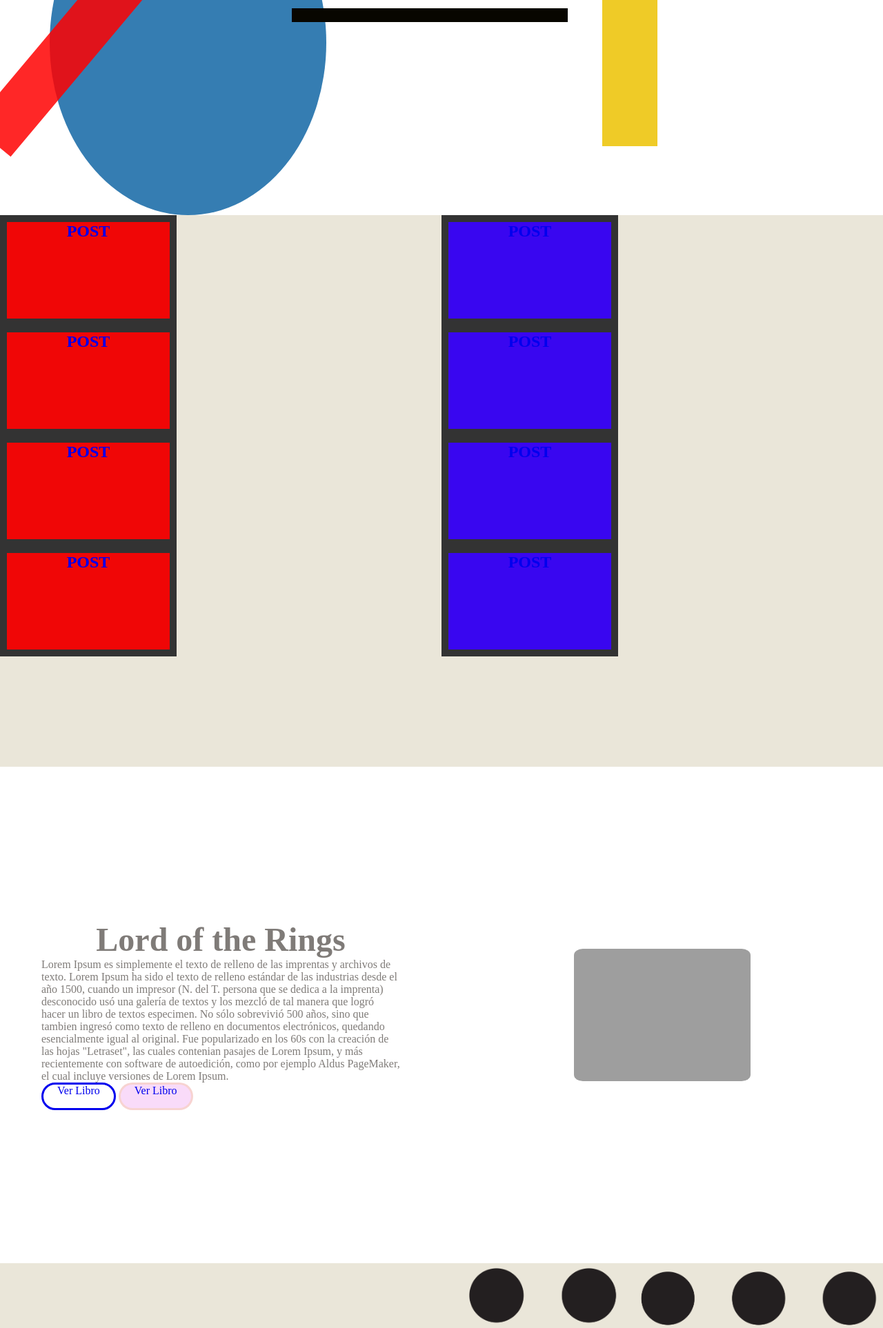
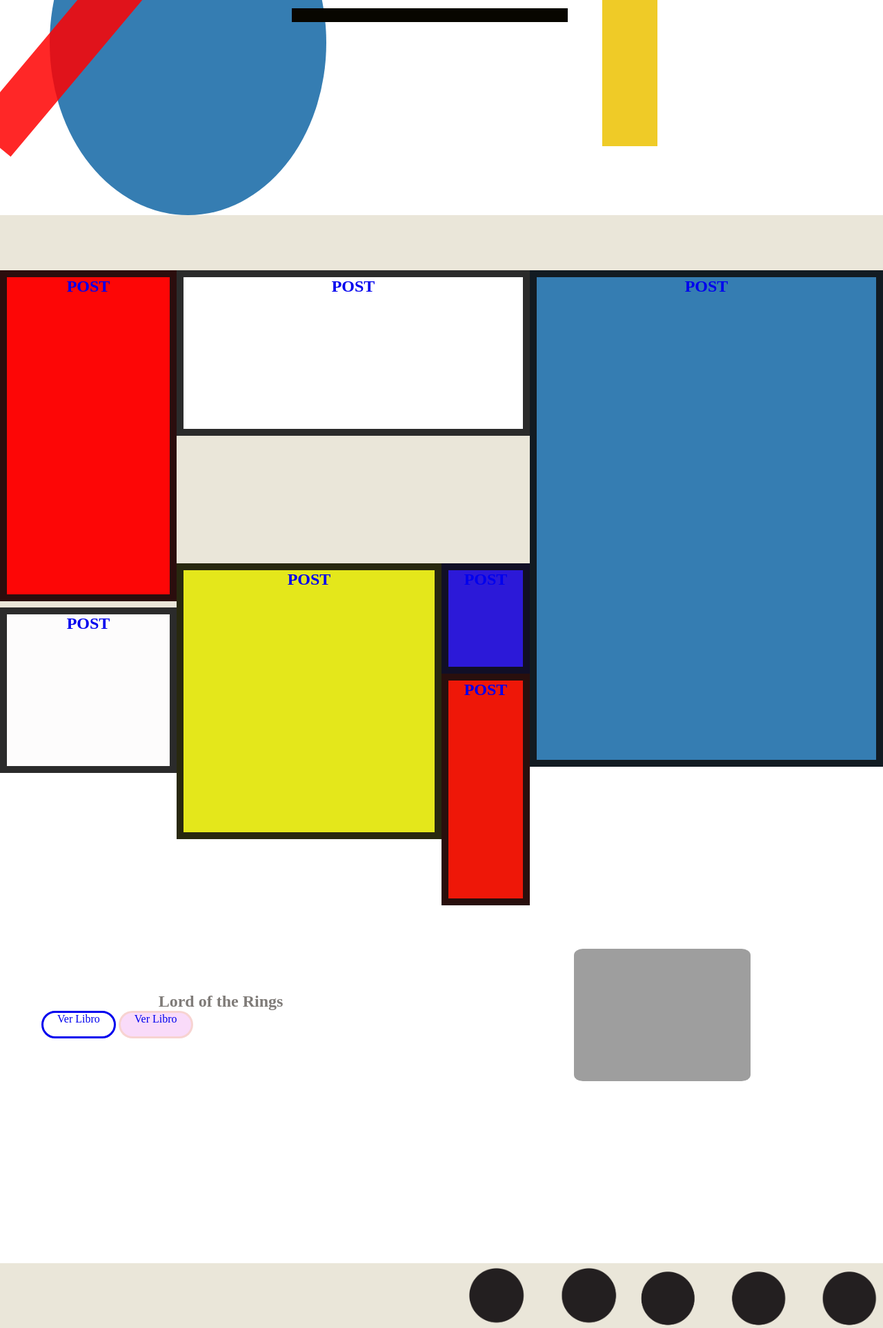
Before and after one commit to noe-mai/Repo-Escrbirnos, a PHP site: page / in a window 1280 px wide. Shown: the part 359-2285 px from the top of the page at 69% size. Run offline with PHP 8.4, Linux system fonts and the light colour scheme; grey boxes are pictures that could not be loaded.

Commit message:
seccion post mas hover e img

```diff
--- a/index.html
+++ b/index.html
@@ -18,8 +18,8 @@
         <nav>
           <ul class="menu">
             <li><a href="#">Home</a></li>
-            <li><a href="#entradas">Entradas</a></li>
-            <li><a href="#recomendame">Recomendame</a></li>
+            <li><a href="#posts">Entradas</a></li>
+            <li><a href="#box">Recomendame</a></li>
           </ul>
         </nav>
       </header>
@@ -35,55 +35,53 @@
         </div>
       </div>
 
-      <section class="posts">
-
+      <section id="posts">
         <div class="post-top">
-          <article class="post">
+          <article class="post-a">
             <a href="#"> <h2>POST</h2></a>
           </article>
-          <article class="post">
+          <article class="post-b">
             <a href="#"> <h2>POST</h2></a>
           </article>
-          <article class="post">
+          <article class="post-c">
             <a href="#"> <h2>POST</h2></a>
           </article>
-          <article class="post">
+          <article class="post-d">
+            <a href="#"> <h2>POST</h2></a>
+          </article>
+          <article class="post-e">
+            <a href="#"> <h2>POST</h2></a>
+          </article>
+          <article class="post-f">
+            <a href="#"> <h2>POST</h2></a>
+          </article>
+          <article class="post-g">
             <a href="#"> <h2>POST</h2></a>
           </article>
         </div>
+
+        <!--
         <div class="post-bottom">
-          <article class="post">
+          <article class="post-e">
             <a href="#"> <h2>POST</h2></a>
           </article>
-          <article class="post">
+          <article class="post-f">
             <a href="#"> <h2>POST</h2></a>
           </article>
-          <article class="post">
+          <article class="post-g">
             <a href="#"> <h2>POST</h2></a>
           </article>
-          <article class="post">
+          <article class="post-h">
             <a href="#"> <h2>POST</h2></a>
           </article>
         </div>
+-->
       </section>
 
-      <section class="box">
+      <section id="box">
         <div class="text">
           <h2 class="box-title">Lord of the Rings</h2>
-          <p class="box-description">
-            Lorem Ipsum es simplemente el texto de relleno de las imprentas y
-            archivos de texto. Lorem Ipsum ha sido el texto de relleno estándar
-            de las industrias desde el año 1500, cuando un impresor (N. del T.
-            persona que se dedica a la imprenta) desconocido usó una galería de
-            textos y los mezcló de tal manera que logró hacer un libro de textos
-            especimen. No sólo sobrevivió 500 años, sino que tambien ingresó
-            como texto de relleno en documentos electrónicos, quedando
-            esencialmente igual al original. Fue popularizado en los 60s con la
-            creación de las hojas "Letraset", las cuales contenian pasajes de
-            Lorem Ipsum, y más recientemente con software de autoedición, como
-            por ejemplo Aldus PageMaker, el cual incluye versiones de Lorem
-            Ipsum.
-          </p>
+          <p class="box-description"></p>
           <a href="#" class="btn btn-green btn-large">Ver Libro</a>
           <a href="#" class="btn btn-transparent">Ver Libro</a>
         </div>
--- a/styles.css
+++ b/styles.css
@@ -150,10 +150,9 @@ li {
 
 /* Entradas */
 
-.posts {
+#posts {
   display: flex;
 
-  justify-content: center;
   width: 100vw;
   height: 100vh;
   background-color: #eae6d9;
@@ -163,24 +162,100 @@ li {
 }
 
 .post-top {
-  width: 100%;
-  height: 50%;
+  display: flex;
+  padding-top: 10vh;
+  width: 100vw;
+  height: 100vh;
+  flex-wrap: wrap;
 }
 
-.post-bottom {
-  width: 100%;
-  height: 50%;
+.post-a {
+  width: 20vw;
+  height: 60vh;
+  border: 10px solid rgba(14, 14, 14, 0.877);
+  background-color: rgb(253, 6, 6);
 }
 
-.post-top article {
-  width: 20vw;
-  height: 20vh;
-
-  background-color: rgb(240, 6, 6);
-  border: solid #333 10px;
+.post-a:hover {
+  background-image: url(./image/tumblr_nvyunlkseh1qbpemno1_1280.jpg);
+  background-size: cover;
+  background-blend-mode: darken;
+  transition: 0.3s;
 }
 
+.post-b {
+  width: 40vw;
+  height: 30vh;
+  border: 10px solid rgba(14, 14, 14, 0.877);
+  background-color: #ffffff;
+}
 
+.post-b:hover {
+  background-image: url(./image/tumblr_nvyunlkseh1qbpemno1_1280.jpg);
+  background-size: cover;
+}
+
+.post-c {
+  width: 40vw;
+  height: 90vh;
+  border: 10px solid rgba(14, 14, 14, 0.877);
+  background-color: #357db2;
+}
+
+.post-c:hover {
+  background-image: url(./image/tumblr_nvyunlkseh1qbpemno1_1280.jpg);
+  background-size: cover;
+
+  background-blend-mode: screen;
+}
+
+.post-d {
+  position: absolute;
+  left: 20vw;
+  bottom: -97vh;
+
+  width: 30vw;
+  height: 50vh;
+  border: 10px solid rgba(14, 14, 14, 0.877);
+  background-color: #e4e71b;
+}
+
+.post-e {
+  position: absolute;
+  left: 50vw;
+  bottom: -67vh;
+
+  width: 10vw;
+  height: 20vh;
+  border: 10px solid rgba(14, 14, 14, 0.877);
+  background-color: #2c19d8;
+}
+
+.post-f {
+  position: absolute;
+  left: 50vw;
+  bottom: -109vh;
+
+  width: 10vw;
+  height: 42vh;
+  border: 10px solid rgba(14, 14, 14, 0.877);
+  background-color: #ee1708;
+}
+
+.post-g {
+  position: absolute;
+  bottom: -680px;
+
+  width: 20vw;
+  height: 30vh;
+  border: 10px solid rgba(14, 14, 14, 0.877);
+  background-color: #fdfcfc;
+}
+
+.post-image {
+}
+
+/*
 .post-bottom article {
   width: 20vw;
   height: 20vh;
@@ -189,18 +264,23 @@ li {
   border: solid #333 10px;
 }
 
+.post-bottom {
+  width: 100%;
+  height: 50%;
+}
+
+*/
+
 h2 {
   text-align: center;
   padding: auto;
 }
 
-
 /*
 Aca comienza la seccion de recomendame
 */
 
-
-.box {
+#box {
   display: flex;
   align-items: center;
   justify-content: center;
@@ -209,26 +289,26 @@ Aca comienza la seccion de recomendame
   background-color: #ffffff;
 }
 
-.box-title {
+#box-title {
   font-size: 3em;
 }
 
-.box > div {
+#box > div {
   width: 50%;
 }
 
-.box .text {
+#box .text {
   color: #0f080288;
   padding: 60px;
 }
 
-.box .image {
+#box .image {
   display: flex;
   text-align: center;
   justify-content: center;
 }
 
-.box .image img {
+#box .image img {
   max-width: 40%;
   max-height: 40%;
   border-radius: 5%;
```
Also changed, not shown: image/tumblr_nvyunlkseh1qbpemno1_1280.jpg (added).
